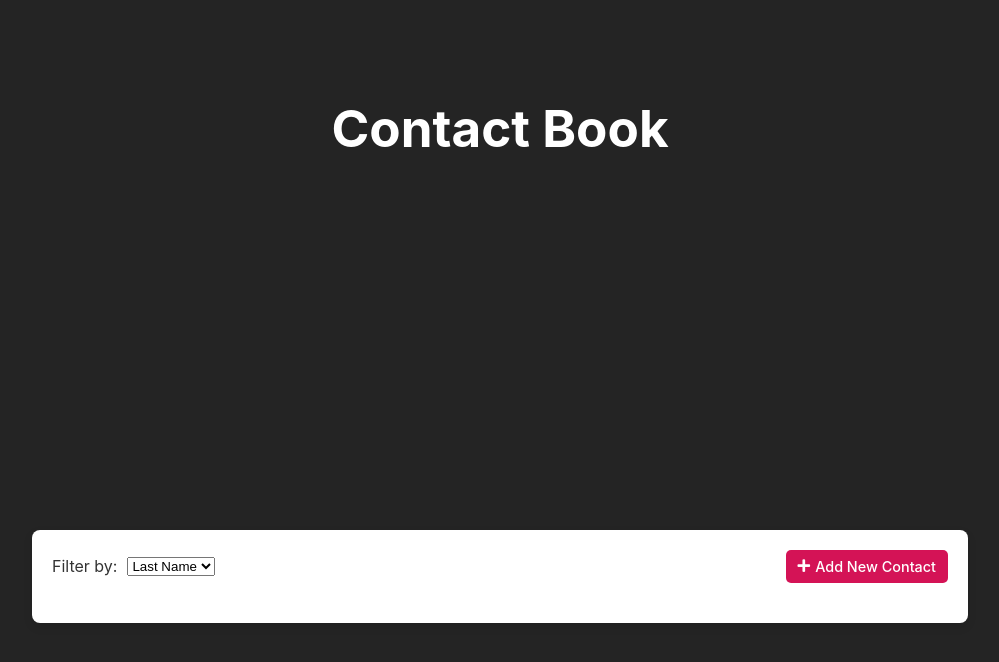
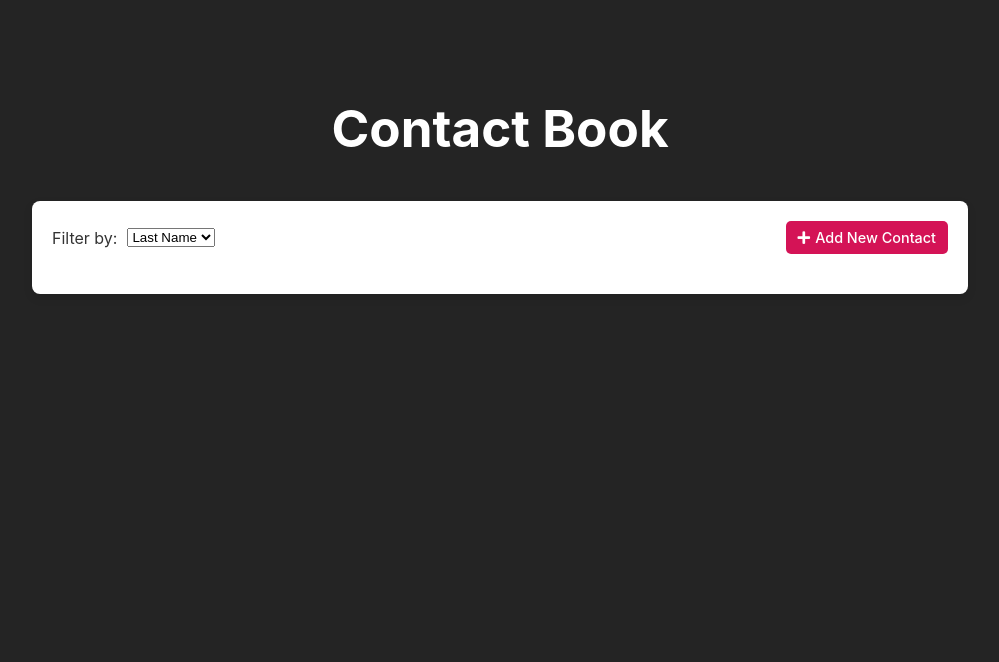
Before and after one commit to mohs0025/mtm6407-Contact-Book, a Vue app: page / in a window 1280 px wide. Shown: the top 662 px of the page, without its empty margins (140-1139 px from the left). Built offline with nearby package versions, Linux system fonts and the light colour scheme.

Commit message:
modify minor codes

```diff
--- a/src/views/Home.vue
+++ b/src/views/Home.vue
@@ -206,14 +206,14 @@ function deleteContact(contactId) {
   display: flex;
   justify-content: center;
   align-items: center;
-  min-height: 100vh;
+  /* min-height: 100vh; */
   background-color: #242424;
   color: #ffffff;
 }
 
 .main-title {
   text-align: center;
-  margin-bottom: 20px;
+  margin-bottom: 45px;
   color: #ffffff;
 }
 
```
